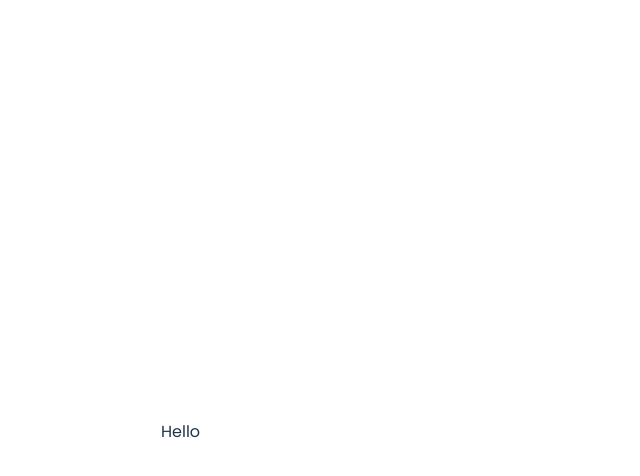
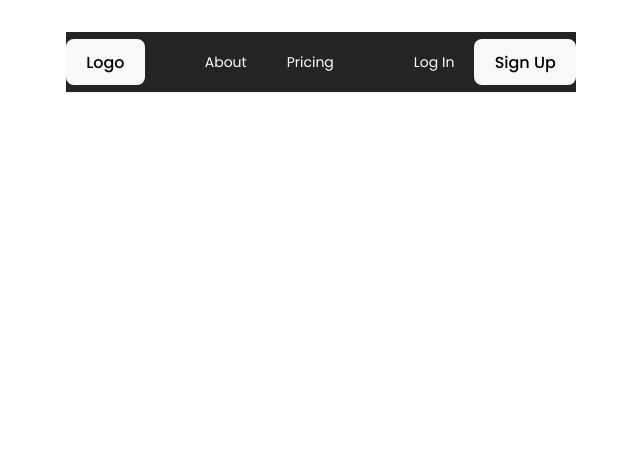
Before and after one commit to Wednesday-Vibes/vpn-frontend, a React (Vite) app: page / in a window 1280 px wide. Shown: the top 476 px of the page, without its empty margins (319-959 px from the left). Built offline with nearby package versions, Linux system fonts and the light colour scheme.

Commit message:
router and nav bar added

```diff
--- a/src/components/App.tsx
+++ b/src/components/App.tsx
@@ -28,7 +28,7 @@ export default function App() {
         createRoutesFromElements(
             <Route path="/" element={<Root />}>
                 <Route index element={<Landing />} />
-                <Route path='/map' element={<Map />} />
+
 
 
             </Route>
--- a/src/components/Landing/Header/navbar.tsx
+++ b/src/components/Landing/Header/navbar.tsx
@@ -1,20 +1,16 @@
 import React, { useState } from 'react';
 import { Link } from 'react-router-dom';
-import logo from '../static/logo.png';
 
 function Navbar() {
-
-
     return (
         <>
             <nav className="nav-white">
                 <div className="nav-container">
                     <Link to="/">
-                        <img src={logob} alt="Logo" />
+                        <button>Logo</button>
                     </Link>
 
                     <ul>
-
                         <li className="nav-li">
                             <Link className="nav-Link" to="/about">
                                 About
@@ -30,7 +26,10 @@ function Navbar() {
                     <div className="ln">
                         <ul>
                             <li className="nav-li">
-                                <Link className="nav-Link" to="https://app.bootprint.com">
+                                <Link
+                                    className="nav-Link"
+                                    to="https://app.bootprint.com"
+                                >
                                     Log In
                                 </Link>
                             </li>
--- a/src/components/Landing/Landing.tsx
+++ b/src/components/Landing/Landing.tsx
@@ -1,3 +1,11 @@
-export default function Landing() {
-    return <div className="hello">Hello</div>;
+import Navbar from '../Landing/Header/navbar';
+
+function Landing() {
+    return (
+        <>
+            <Navbar />
+        </>
+    );
 }
+
+export default Landing;
--- /dev/null
+++ b/src/styles/Navbar.less
@@ -0,0 +1,125 @@
+/* NAVBAR */
+
+nav {
+    display: flex;
+    justify-content: space-between;
+    align-items: center;
+    width: 100%;
+    margin: 0px;
+    padding: 0;
+    height: 60px;
+
+    img {
+        width: 150px;
+    }
+
+    ul {
+        display: flex;
+        color: #fff;
+        text-decoration: none;
+        list-style: none;
+        font-weight: 400;
+
+        li {
+            display: flex;
+            list-style: none;
+            color: #fff;
+            text-decoration: none;
+            font-weight: 400;
+            align-items: center;
+            padding: 0;
+
+            &:hover {
+                background-color: rgba(0, 0, 0, 0.05);
+                border-radius: 4px;
+            }
+        }
+    }
+
+    &.nav-white {
+        background-color: #242424;
+        border-bottom: 1px solid #f1f1f1;
+    }
+
+    .nav-Link {
+        color: white;
+        text-decoration: none;
+        font-weight: 400;
+        font-size: 14px;
+        align-items: center;
+        margin: 20px;
+    }
+
+    .nav-p {
+        align-items: center;
+        font-size: 14px;
+        margin-right: 5px;
+        margin-left: 20px;
+    }
+
+    .ln {
+        display: flex;
+        align-items: center;
+    }
+
+    .dropdown-menu {
+        background: white;
+        width: 150px;
+        padding: 0;
+        position: absolute;
+        top: 50px;
+        list-style: none;
+        text-align: start;
+        display: flex;
+        flex-direction: column;
+        margin: 0;
+        box-shadow: 0 0 8px rgba(0, 0, 0, 0.2);
+        border-radius: 5px;
+        border: 1px solid #f1f1f1;
+
+        li {
+            background: #ffffff;
+            cursor: pointer;
+            padding: 0;
+            margin: 0;
+            border-radius: 5px;
+
+            &.dropdown-li {
+                height: 40px;
+                padding: 10px 10px;
+            }
+
+            &.nav-li {
+                height: 20px;
+                padding: 10px 0;
+            }
+
+            &:hover {
+                background: #e0efff;
+            }
+        }
+
+        &.clicked {
+            display: none;
+        }
+
+        .dropdown-link {
+            display: flex;
+            padding: 10px;
+            color: black;
+            text-decoration: none;
+            font-weight: 400;
+            font-size: 14px;
+            align-items: center;
+        }
+    }
+}
+
+.nav-container {
+    width: 100%;
+    max-width: 1400px;
+    display: flex;
+    justify-content: space-between;
+    align-items: center;
+    margin: 0 auto;
+}
--- a/src/styles/index.less
+++ b/src/styles/index.less
@@ -24,9 +24,9 @@ a:hover {
 }
 
 body {
-    margin: 0;
+    margin: 0px;
     display: flex;
-    place-items: center;
+    place-items: top;
     min-width: 320px;
     min-height: 100vh;
 }
@@ -69,3 +69,4 @@ button:focus-visible {
 }
 
 @import './App.less';
+@import './Navbar.less';
```
